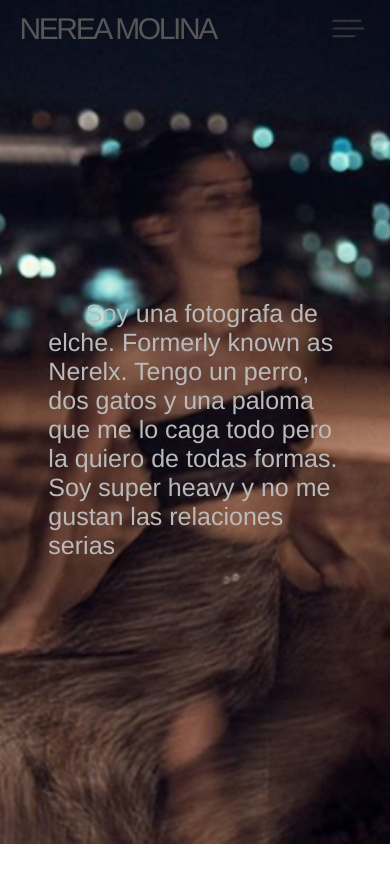
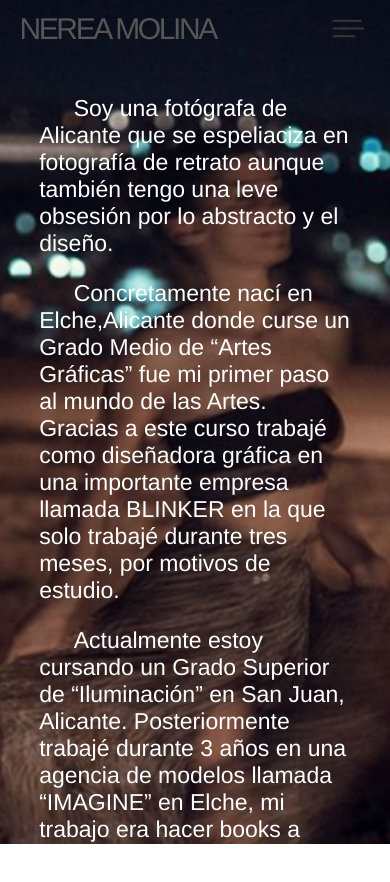
Before and after one commit to DomingoCast/nerea-portfolio, a React (Create React App) app: page /aboutme in a window 390 px wide. Shown: the top 882 px of the page. Before the commit the page ends 844 px from the top, so only its background shows below. Built offline with nearby package versions, Linux system fonts and the light colour scheme.

Commit message:
new text aboutme and added float query

```diff
--- a/src/components/AboutMe/AboutMe.js
+++ b/src/components/AboutMe/AboutMe.js
@@ -10,9 +10,19 @@ const aboutMe = (props) => {
             <div className={classes.imgContainer}>
                 <img className={classes.img} src={Nerea}/>
             </div>
-            <p className={classes.p}>
-                Soy una fotografa de elche. Formerly known as Nerelx. Tengo un perro, dos gatos y una paloma que me lo caga todo pero la quiero de todas formas. Soy super heavy y no me gustan las relaciones serias
-            </p>
+            <div className={classes.p}>
+        <p className={classes.pr}>
+                Soy una fotógrafa de Alicante que se espeliaciza en fotografía de retrato aunque también tengo una leve obsesión por lo abstracto y el diseño.
+        </p>
+
+        <p className={classes.pr}>
+                Concretamente nací en Elche,Alicante donde curse un Grado Medio de “Artes Gráficas” fue mi primer paso al mundo de las Artes. Gracias a este curso trabajé como diseñadora gráfica en una importante empresa llamada BLINKER en la que solo trabajé durante tres meses, por motivos de estudio.
+        </p>
+
+        <p className={classes.pr}>
+                Actualmente estoy cursando un Grado Superior de “Iluminación” en San Juan, Alicante. Posteriormente trabajé durante 3 años en una agencia de modelos llamada “IMAGINE” en Elche, mi trabajo era hacer books a modelos de la empresa.
+        </p>
+            </div>
         </div>
     )
 }
--- a/src/components/AboutMe/AboutMe.module.sass
+++ b/src/components/AboutMe/AboutMe.module.sass
@@ -4,6 +4,8 @@
 .imgContainer
     height: 100%
     max-width: 40%
+    margin-right: 4rem
+    float: left
 .img
     //max-height: 75vh //quiero utilizar 100% para que ocupe el resto pero no se como
     max-height: 100%
@@ -19,19 +21,30 @@
     //position: absolute
     text-indent: 1.5em
     width: 40%
-    //margin: auto
+    margin: auto
     color: var(--grey-3)
-    font-size: 2.4rem
+    font-size: 2rem
+
+    //width: 100%
+
+.pr
+    text-justify: auto
+    margin-bottom: 1em
 
 @media screen and (max-width: 80em)
     .container
-        background: red
+        display: block
     .imgContainer
         width: 65%
+        margin-left: 3rem
+        margin-bottom: 3rem
+        float: left
+
     .p
-        width: 55%
+        font-size: 1.8rem
+        width: 100%
 
-@media screen and (max-width: 40em)
+@media screen and (max-width: 45em)
     .container
 
         display: flex
@@ -54,8 +67,9 @@
         transform: translate(-50%, -50%)
     .p
         position: relative
-        width: 80%
+        width: 85%
         margin: auto
+        top: 3rem
         //margin-top: 4rem
-        color: var(--grey-1)
-        font-size: 2.5rem
+        color: var(--white)
+        font-size: 2.3rem
```
